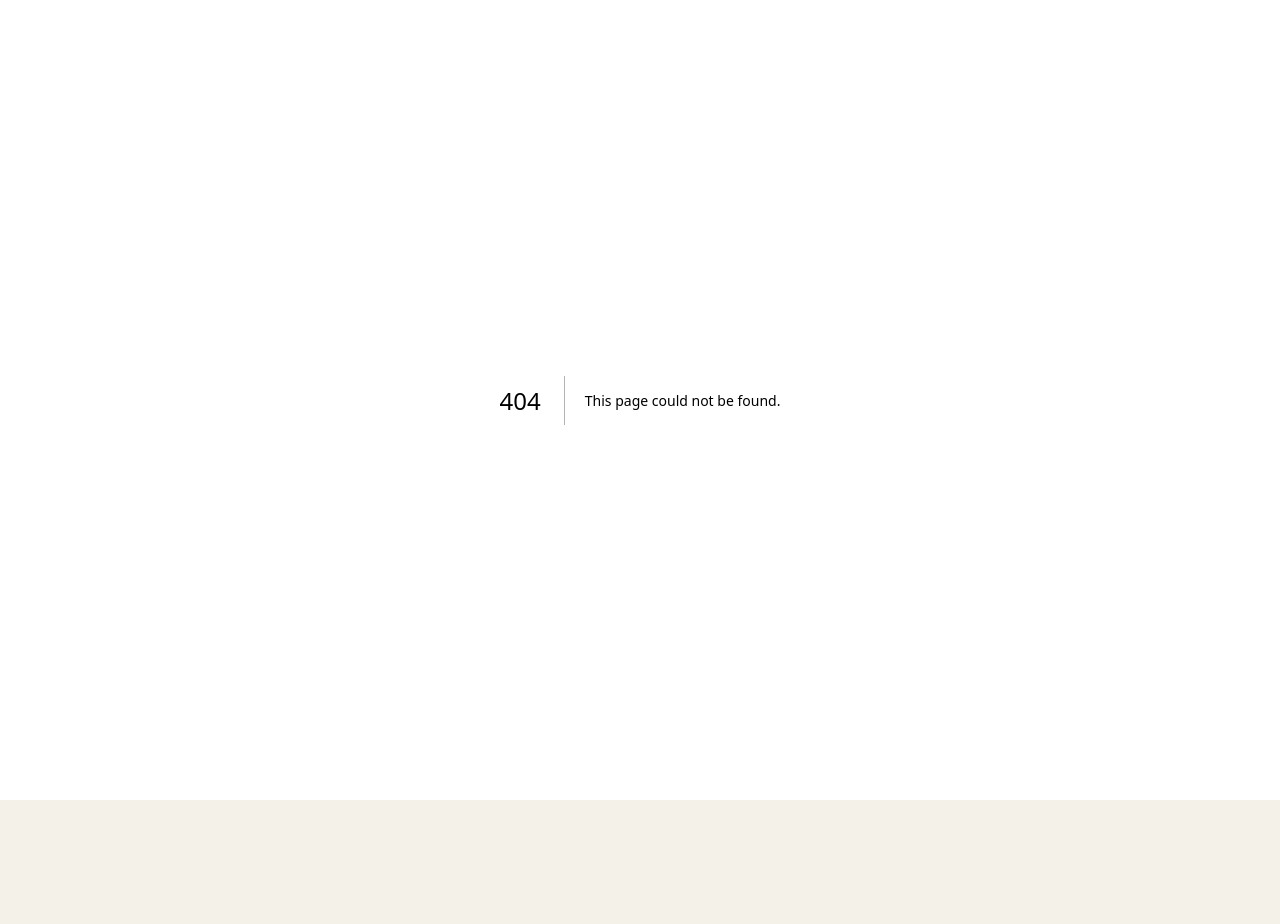
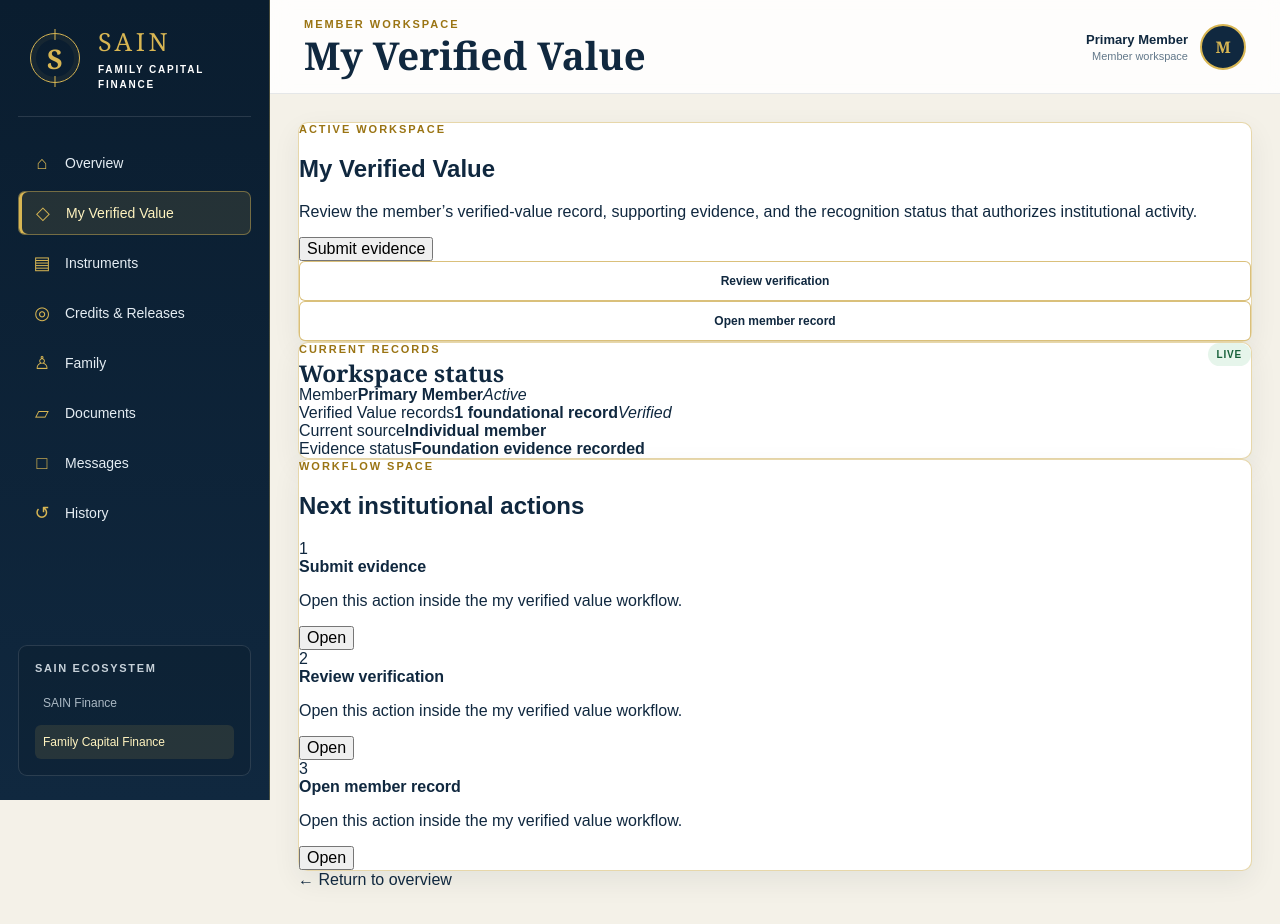
Before and after one commit to Elovvaan/SAIN-FAMILY-CAPITAL-FINANCE, a Next.js app: page /workspace/verified-value in a window 1280 px wide. Before the commit this address had no page. Shown: the top 924 px of the page. Before the commit the page ends 800 px from the top, so only its background shows below. Built offline with nearby package versions, Linux system fonts and the light colour scheme.

Commit message:
Add functional routed workspaces

```diff
--- /dev/null
+++ b/app/workspace/[section]/page.tsx
@@ -0,0 +1,143 @@
+import Link from "next/link";
+import { notFound } from "next/navigation";
+import PlatformShell from "@/components/PlatformShell";
+
+type WorkspaceConfig = {
+  title: string;
+  kicker: string;
+  summary: string;
+  actions: string[];
+  records: { label: string; value: string; status?: string }[];
+};
+
+const workspaces: Record<string, WorkspaceConfig> = {
+  "verified-value": {
+    title: "My Verified Value",
+    kicker: "Member Workspace",
+    summary: "Review the member’s verified-value record, supporting evidence, and the recognition status that authorizes institutional activity.",
+    actions: ["Submit evidence", "Review verification", "Open member record"],
+    records: [
+      { label: "Member", value: "Primary Member", status: "Active" },
+      { label: "Verified Value records", value: "1 foundational record", status: "Verified" },
+      { label: "Current source", value: "Individual member" },
+      { label: "Evidence status", value: "Foundation evidence recorded" },
+    ],
+  },
+  instruments: {
+    title: "Instruments",
+    kicker: "Financial Instrument Workspace",
+    summary: "Create, review, and manage Family Capital Instruments and the verified cycles operating under each instrument.",
+    actions: ["Create instrument", "Open active instrument", "Review issuance package"],
+    records: [
+      { label: "Active instrument", value: "FCI-0001258", status: "Active" },
+      { label: "Instrument type", value: "Family Capital Instrument" },
+      { label: "Current cycle", value: "Cycle 1 · Establishment" },
+      { label: "Next event", value: "Verified cycle activation" },
+    ],
+  },
+  "credits-releases": {
+    title: "Credits & Releases",
+    kicker: "Capital Release Workspace",
+    summary: "Track Family Capital Credits, release authorizations, cycle conditions, and completed discharges.",
+    actions: ["Review release conditions", "Open credit ledger", "Prepare discharge"],
+    records: [
+      { label: "Available credits", value: "0 FCC", status: "Pending cycle" },
+      { label: "Authorized releases", value: "0" },
+      { label: "Current release cycle", value: "Cycle 1 · Establishment" },
+      { label: "Discharges", value: "0 completed" },
+    ],
+  },
+  family: {
+    title: "Family",
+    kicker: "Relationship Workspace",
+    summary: "Link members into family structures without merging or reducing each person’s individual instrument and verified-value history.",
+    actions: ["Add family member", "Create relationship", "View family structure"],
+    records: [
+      { label: "Members", value: "1", status: "Individual first" },
+      { label: "Linked family", value: "0" },
+      { label: "Household relationships", value: "None established" },
+      { label: "Family instruments", value: "1 individual instrument" },
+    ],
+  },
+  documents: {
+    title: "Documents",
+    kicker: "Institutional Document Center",
+    summary: "Access foundation records, instrument documents, evidence packages, release packages, and discharge records.",
+    actions: ["Upload document", "Create record", "Open foundation package"],
+    records: [
+      { label: "V1 Platform Package", value: "Initial platform framework", status: "Recorded" },
+      { label: "V2 Verified Value Center", value: "Current institutional foundation", status: "Current" },
+      { label: "Instrument documents", value: "Issuance record pending" },
+      { label: "Evidence packages", value: "1 foundational package" },
+    ],
+  },
+  messages: {
+    title: "Messages",
+    kicker: "Member Communications",
+    summary: "Institutional notices, verification requests, instrument updates, release notices, and discharge communications appear here.",
+    actions: ["New message", "View notices", "Open requests"],
+    records: [
+      { label: "Unread messages", value: "0", status: "Current" },
+      { label: "Verification requests", value: "0" },
+      { label: "Instrument notices", value: "1 foundation notice" },
+      { label: "Release notices", value: "0" },
+    ],
+  },
+  history: {
+    title: "History",
+    kicker: "Lifecycle Record",
+    summary: "Review the permanent history of verified-value recognition, instrument events, credits, releases, and discharged cycles.",
+    actions: ["View event timeline", "Export history", "Review discharge record"],
+    records: [
+      { label: "Foundation established", value: "V2 Verified Value Center", status: "Recorded" },
+      { label: "Instrument events", value: "1 issuance event" },
+      { label: "Credit events", value: "0" },
+      { label: "Discharged cycles", value: "0" },
+    ],
+  },
+};
+
+export function generateStaticParams() {
+  return Object.keys(workspaces).map((section) => ({ section }));
+}
+
+export default async function WorkspacePage({ params }: { params: Promise<{ section: string }> }) {
+  const { section } = await params;
+  const config = workspaces[section];
+  if (!config) notFound();
+
+  return (
+    <PlatformShell current={section} title={config.title} kicker={config.kicker}>
+      <div className="workspace-page-grid">
+        <section className="card workspace-intro">
+          <p className="eyebrow">Active Workspace</p>
+          <h2>{config.title}</h2>
+          <p>{config.summary}</p>
+          <div className="workspace-actions">
+            {config.actions.map((action, index) => <button className={index === 0 ? "primary-button" : "outline-button"} key={action}>{action}</button>)}
+          </div>
+        </section>
+
+        <section className="card workspace-records">
+          <div className="section-heading"><div><p className="eyebrow">Current Records</p><h2>Workspace status</h2></div><span className="active-pill">Live</span></div>
+          <div className="record-grid">
+            {config.records.map((record) => (
+              <article className="record-card" key={record.label}>
+                <span>{record.label}</span><strong>{record.value}</strong>{record.status && <i>{record.status}</i>}
+              </article>
+            ))}
+          </div>
+        </section>
+
+        <section className="card workflow-space">
+          <div><p className="eyebrow">Workflow Space</p><h2>Next institutional actions</h2></div>
+          <div className="workflow-list">
+            {config.actions.map((action, index) => <div className="workflow-row" key={action}><span>{index + 1}</span><div><strong>{action}</strong><p>Open this action inside the {config.title.toLowerCase()} workflow.</p></div><button>Open</button></div>)}
+          </div>
+        </section>
+
+        <Link className="back-link" href="/">← Return to overview</Link>
+      </div>
+    </PlatformShell>
+  );
+}
```
